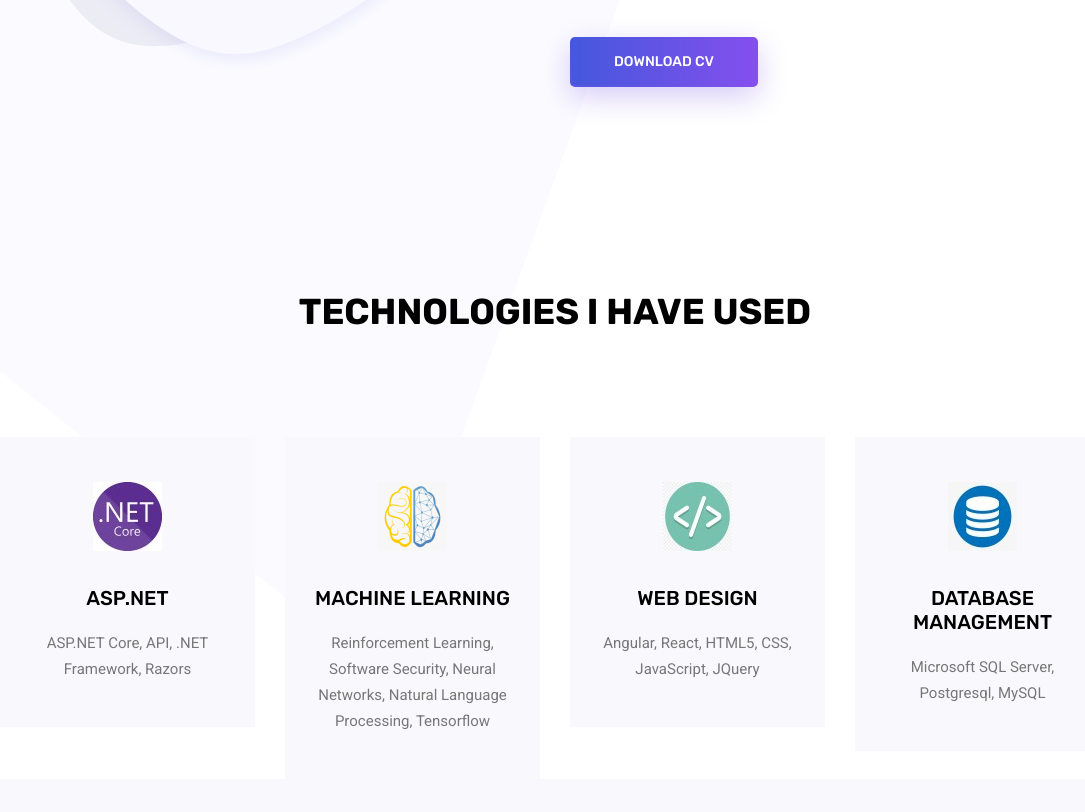
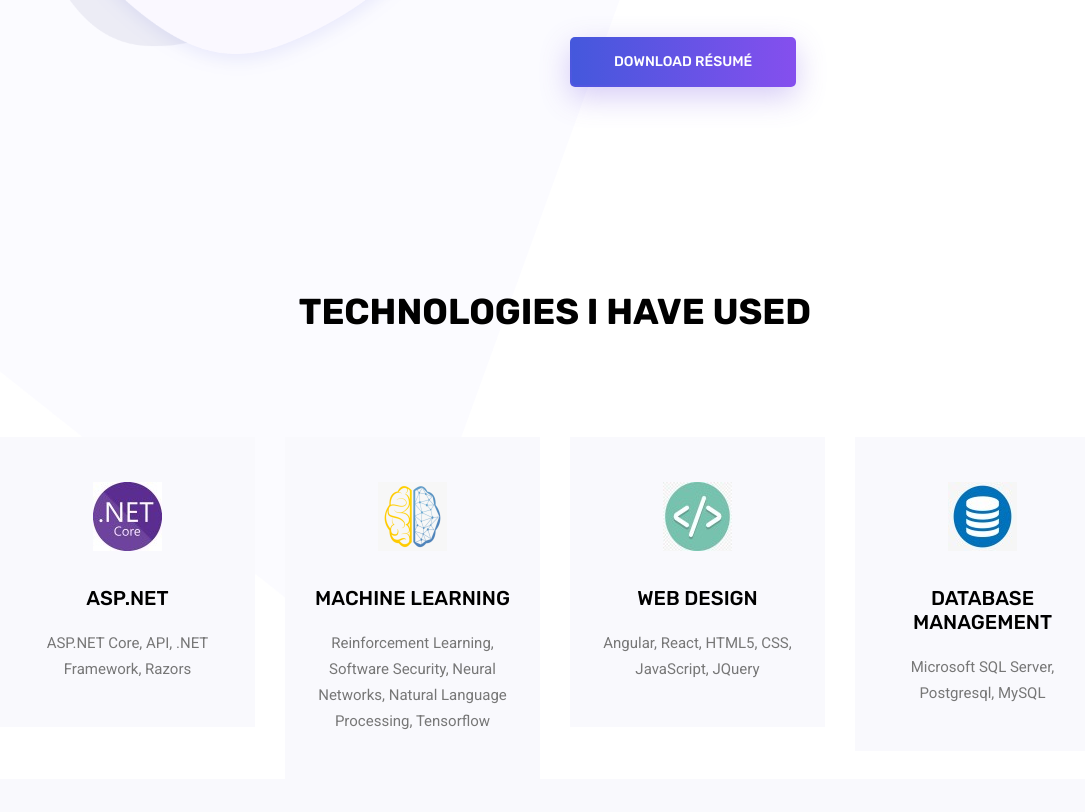
Before and after one commit to dhyey-shingala/dhyey-shingala.github.io, a plain HTML site: page index-2.html in a window 1280 px wide. Shown: the part 1173-1985 px from the top of the page, without its empty margins (85-1170 px from the left). Drawn offline with nearby package versions, Linux system fonts and the light colour scheme; some packages are replaced by stand-ins of ours.

Commit message:
Update index-2.html

```diff
--- a/index-2.html
+++ b/index-2.html
@@ -89,7 +89,7 @@
 <p>
     I like to stay updated and keep learning about new technologies transforming the industry. Besides coding you can find me working on all sorts of personal projects.
 </p>
-<a class="primary_btn" href="https://drive.google.com/file/d/1Xu8h5BPr1NuiyyZHSdYLNr2bohX0Vqd0/view?usp=drive_link"><span>Download CV</span></a>
+<a class="primary_btn" href="https://drive.google.com/file/d/1Xu8h5BPr1NuiyyZHSdYLNr2bohX0Vqd0/view?usp=drive_link"><span>Download Résumé</span></a>
 </div>
 </div>
 </div>
```
